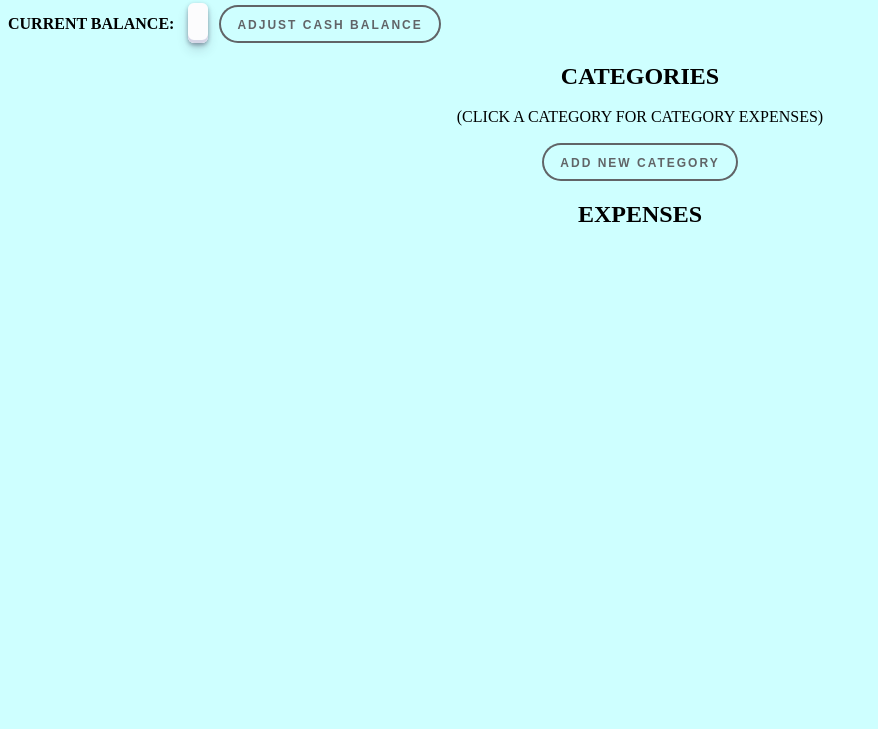
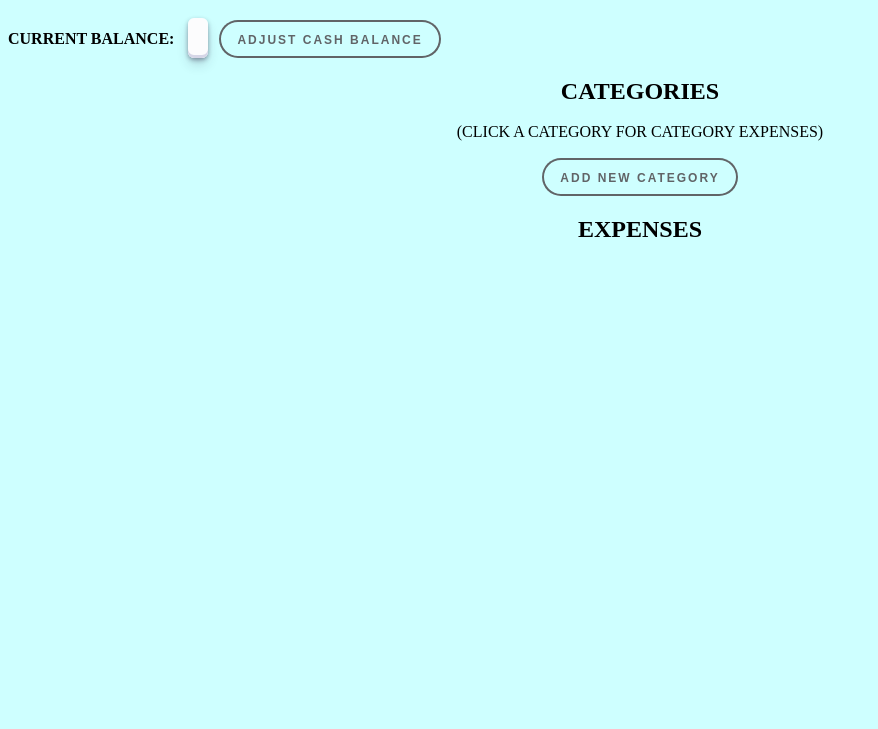
Before and after one commit to Jas667/budget_planner_v2, a website: page public/index.html in a window 1280 px wide. Shown: the part 71-800 px from the top of the page, without its empty margins (0-878 px from the left). Drawn offline with Linux system fonts and the light colour scheme; no server answers.

Commit message:
adjust button margin css

```diff
--- a/public/style.css
+++ b/public/style.css
@@ -127,3 +127,7 @@ p {
   text-align: center;
   text-transform: uppercase;
 }
+
+#adjustCashButton {
+  margin-top: 15px;
+}
```
